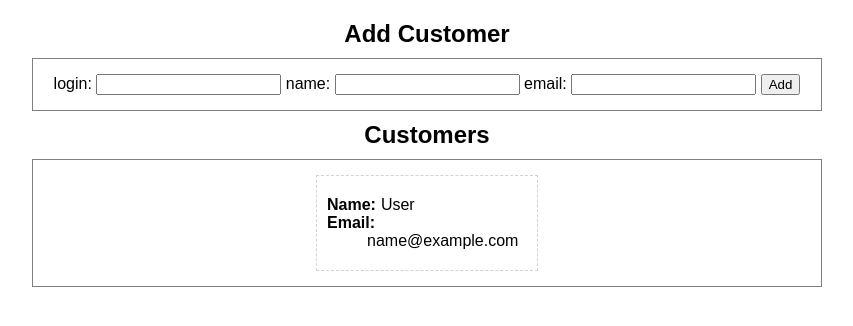
After one commit to iuthub/lab-7-behzodgayratoff-1, a PHP site: page /customer.php in a window 1280 px wide. The commit adds this page. Shown: the top 326 px of the page, without its empty margins (213-1066 px from the left). Run offline with PHP 8.4, Linux system fonts and the light colour scheme; tables that the repository leaves empty or names only in its code hold one stand-in row (values such as "Sample post").

Commit message:
lab#7 is done

```diff
--- /dev/null
+++ b/webpage/customer.css
@@ -0,0 +1,33 @@
+.container {
+    margin: 20px auto;
+    max-width: 50em;
+    font-family: Arial, sans-serif;
+}
+.add, .customers {
+    padding: 5px;
+    margin: 5px;
+    border: 1px solid grey;
+}
+dl {
+    margin: 0;
+}
+dt {
+    float: left;
+    margin-right: 5px;
+    font-weight: bold;
+}
+.customers {
+    display: flex;
+    flex-flow: row wrap;
+    justify-content: space-evenly;
+}
+.customer {
+    margin: 10px;
+    padding: 20px 10px;
+    width: 200px;
+    border: 1px dashed lightgrey;
+}
+form, h2 {
+    text-align: center;
+    margin: 10px;
+}
--- /dev/null
+++ b/webpage/customer.php
@@ -0,0 +1,59 @@
+<?php
+$db = new PDO('mysql:host=localhost;dbname=customers', 'desmond', 'qIYlszWWsWE2eGqN');
+$db->setAttribute(PDO::ATTR_ERRMODE, PDO::ERRMODE_EXCEPTION);
+$add_account_stmt = $db->prepare('INSERT INTO accounts(username, fullname, email) VALUES(?,?,?)');
+$get_accounts_stmt = $db->prepare('SELECT * FROM accounts');
+
+$username = '';
+$fullname = '';
+$email = '';
+
+if ($_SERVER['REQUEST_METHOD'] == 'POST') {
+    $username = $_REQUEST['txtLogin'];
+    $fullname = $_REQUEST['txtName'];
+    $email = $_REQUEST['txtEmail'];
+    $add_account_stmt->execute(array($username, $fullname, $email));
+}
+
+$get_accounts_stmt->execute();
+$rows = $get_accounts_stmt->fetchAll();
+?>
+
+<!DOCTYPE html>
+<html lang="en">
+<head>
+    <meta charset="UTF-8">
+    <meta name="viewport" content="width=device-width, initial-scale=1.0">
+    <link href="customer.css" type="text/css" rel="stylesheet" />
+    <title>Customers</title>
+</head>
+<body>
+<div class="container">
+    <h2>Add Customer</h2>
+    <div class="add">
+        <form action="customers.php" method="post">
+            <label for="txtLogin">login:</label>
+            <input type="text" name="txtLogin" value="<?= $username ?>" id="txtLogin">
+            <label for="txtName">name:</label>
+            <input type="text" name="txtName"  value="<?= $fullname ?>" id="txtName">
+            <label for="txtEmail">email:</label>
+            <input type="text" name="txtEmail"  value="<?= $email ?>" id="txtEmail">
+            <input type="submit" value="Add" name="btnAdd" id="btnAdd">
+        </form>
+    </div>
+    <h2>Customers</h2>
+    <div class="customers">
+        <?php foreach($rows as $row) { ?>
+            <div class="customer">
+                <dl>
+                    <dt>Name:</dt>
+                    <dd><?= $row['fullname'] ?></dd>
+                    <dt>Email:</dt>
+                    <dd><?= $row['email'] ?></dd>
+                </dl>
+            </div>
+        <?php } ?>
+    </div>
+</div>
+</body>
+</html>
--- a/webpage/header.php
+++ /dev/null
@@ -1,3 +0,0 @@
-<h1>My Blog</h1>
-<h4>In this web site you can leave any post you want.</h4>
-<hr />
--- a/webpage/style.css
+++ b/webpage/style.css
@@ -1,7 +1,3 @@
-/*html {
-    background-color: #39275B;
-}*/
-
 body {
     width: 1000px;
     margin: 1em auto;
```
Also changed, not shown: sql/simpson.sql (added, +66 -0 lines), webpage/connection.php (+68 -0 lines), sql/imdb_small.sql.
